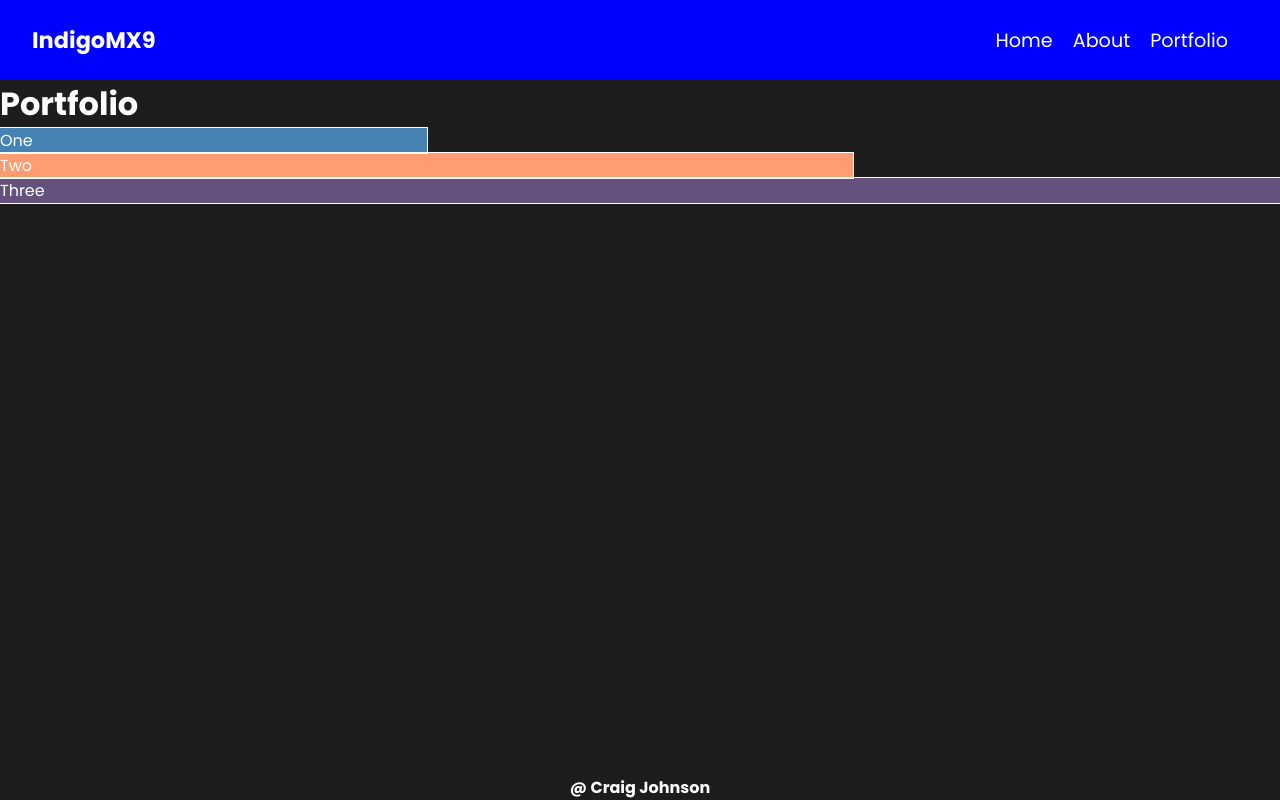
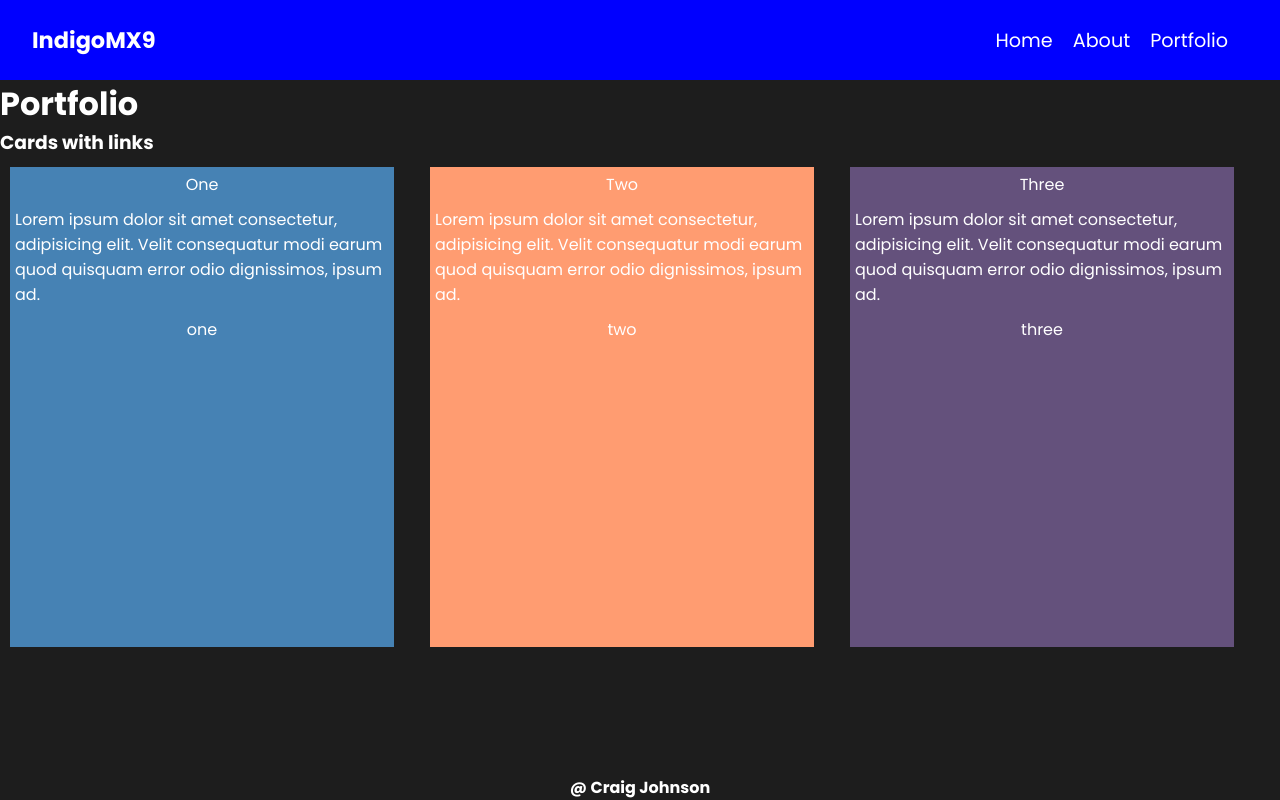
Before and after one commit to craigdev937/port3, a React app: page /portfolio in a window 1280 px wide. Built offline with nearby package versions, Linux system fonts and the light colour scheme; the HTML template or start-up script is replaced by a standard one.

Commit message:
Updated Portfolio page.

```diff
--- a/src/components/Portfolio.css
+++ b/src/components/Portfolio.css
@@ -1,21 +1,40 @@
-.container > aside {
-    outline: 1px solid #fff;
+.container {
+    display: grid;
+    grid-template-columns: repeat(3, 1fr);
+    padding: 10px;
 }
 
 .box-1 {
-    width: calc(100vw / 3); /* calculates 100% of the views */
-    color: var(--light);   /* width and divdes it by 3 */
+    width: 30vw;
+    height: 60vh;
+    color: var(--light);
     background: var(--blue);
 }
 
 .box-2 {
-    width: calc(100vw * (2/3));  /* Two thirds of the entire view */
+    width: 30vw;
+    height: 60vh;
     color: var(--light);
     background: var(--orange);
 }
 
 .box-3 {
-    width: 100vw; /* The full view */
+    width: 30vw;
+    height: 60vh;
     color: var(--light);
     background: var(--purple);
 }
+
+.section-header {
+    padding: 5px;
+    text-align: center;
+}
+
+.section-body {
+    padding: 5px;
+}
+
+.section-footer {
+    padding: 5px;
+    text-align: center;
+}
--- a/src/components/Portfolio.tsx
+++ b/src/components/Portfolio.tsx
@@ -5,10 +5,23 @@ export const Portfolio = (): JSX.Element => {
     return (
         <React.Fragment>
             <h1>Portfolio</h1>
+            <h3>Cards with links</h3>
             <main className="container">
-                <aside className="box-1">One</aside>
-                <aside className="box-2">Two</aside>
-                <aside className="box-3">Three</aside>
+                <section className="box-1">
+                    <aside className="section-header">One</aside>
+                    <aside className="section-body">Lorem ipsum dolor sit amet consectetur, adipisicing elit. Velit consequatur modi earum quod quisquam error odio dignissimos, ipsum ad.</aside>
+                    <aside className="section-footer">one</aside>
+                </section>
+                <section className="box-2">
+                    <aside className="section-header">Two</aside>
+                    <aside className="section-body">Lorem ipsum dolor sit amet consectetur, adipisicing elit. Velit consequatur modi earum quod quisquam error odio dignissimos, ipsum ad.</aside>
+                    <aside className="section-footer">two</aside>
+                </section>
+                <section className="box-3">
+                    <aside className="section-header">Three</aside>
+                    <aside className="section-body">Lorem ipsum dolor sit amet consectetur, adipisicing elit. Velit consequatur modi earum quod quisquam error odio dignissimos, ipsum ad.</aside>
+                    <aside className="section-footer">three</aside>
+                </section>
             </main>
         </React.Fragment>
     );
```
